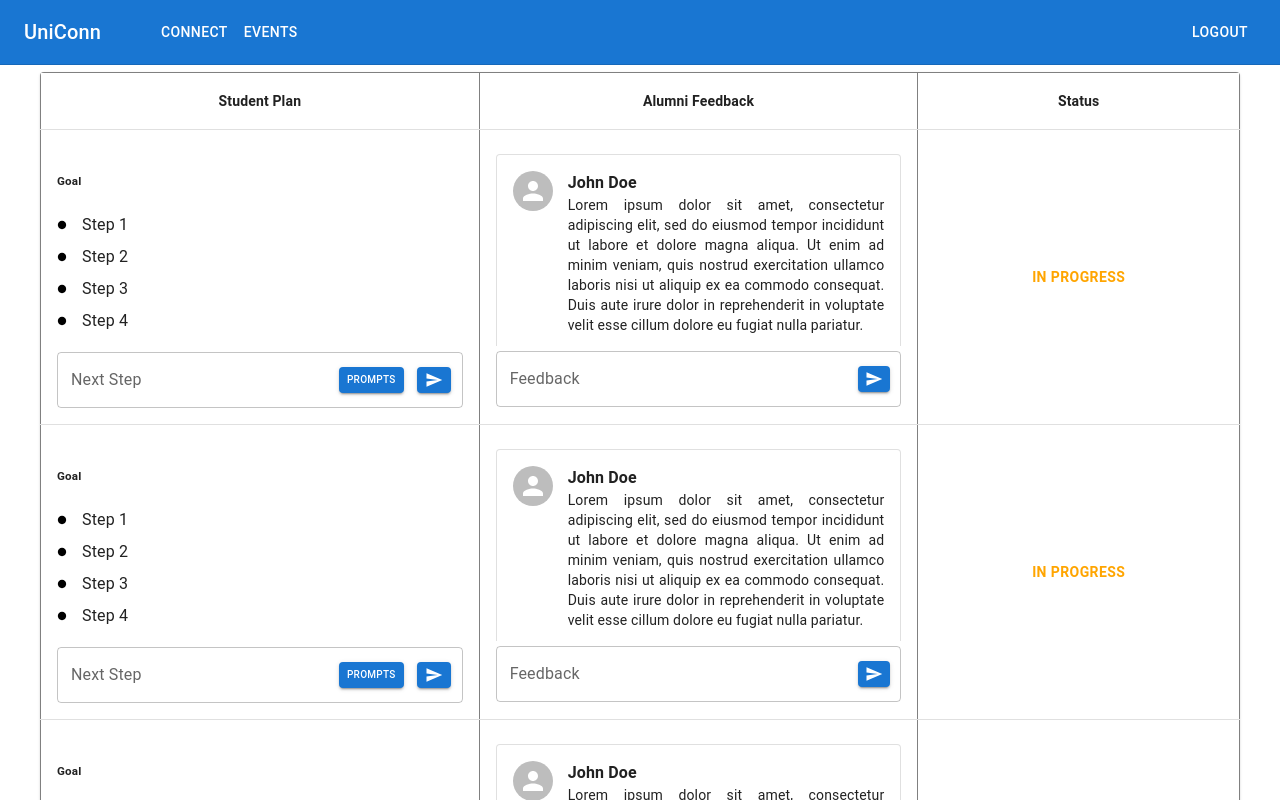
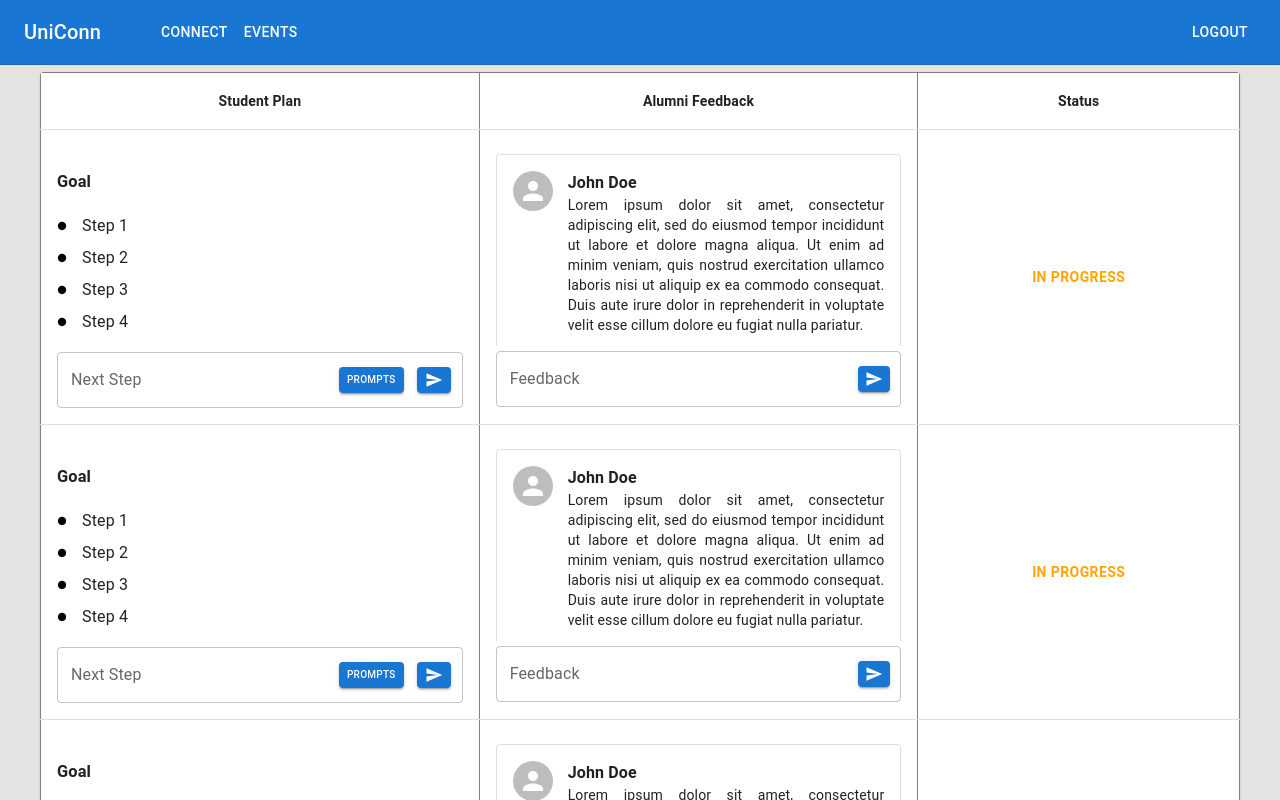
Before and after one commit to Jason10897/UniConn, a React (Create React App) app: page /roadmap in a window 1280 px wide. Shown: the top 800 px of the page. Built offline with nearby package versions, Linux system fonts and the light colour scheme; what react-swipeable-views-utils would draw is missing.

Commit message:
Modify background theme

```diff
--- a/src/App.css
+++ b/src/App.css
@@ -1,5 +1,6 @@
 .App {
   text-align: center;
+  background-color: #e5e4e2;
 }
 
 .App-logo {
--- a/src/components/AppFrame/HomePage.jsx
+++ b/src/components/AppFrame/HomePage.jsx
@@ -31,7 +31,7 @@ export default function HomePage(){
           Get the world's most loved alumni engagement platform and build a thriving alumni community online to engage your alumni digitally.
         </Typography>
 
-        <Box sx={{textAlign: "center", marginTop: 3, marginBottom: 3}}>
+        <Box sx={{textAlign: "center", marginTop: 3, marginBottom: 2}}>
         <Button variant="contained" onClick={viewSearchPage} sx={{
           marginBottom:2,
           backgroundColor:"green"
--- a/src/components/roadmap/StudentPlan.jsx
+++ b/src/components/roadmap/StudentPlan.jsx
@@ -39,7 +39,7 @@ export default function StudentPlan(props) {
   return (
     <Box sx={{ width: "100%", bgcolor: "background.paper" }}>
       <List sx={{ minHeight: 200, maxHeight: 200, overflow: "auto" }}>
-        <h5>Goal</h5>
+        <h3>Goal</h3>
         {props.plan.map((item) => {
           return (
             <ListItem disablePadding key={item.id}>
```
